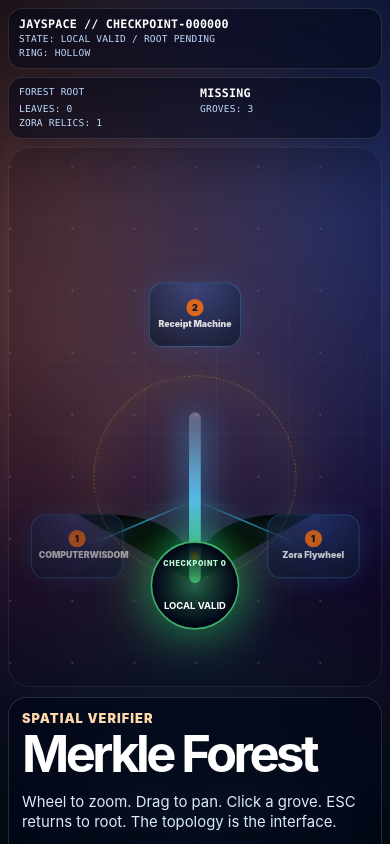
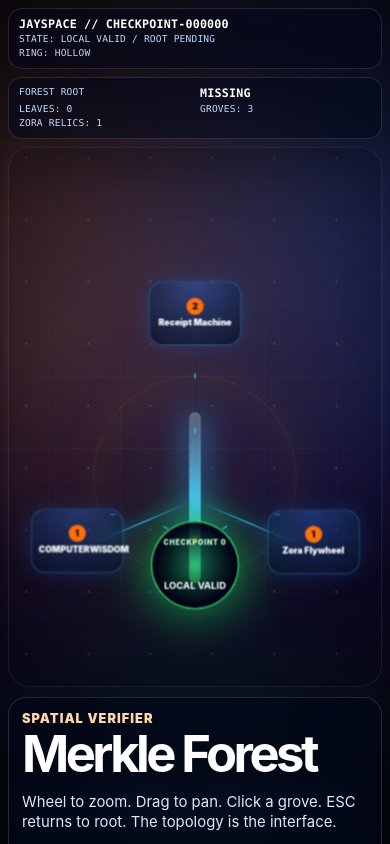
Before and after one commit to jsonwisdom/jay-zora-portal, a React (Vite) app in the folder frontend/: page / in a window 390 px wide. Shown: the top 844 px of the page. Built offline with nearby package versions, Linux system fonts and the light colour scheme.

Commit message:
Polish observatory motion and depth

```diff
--- a/frontend/src/styles.css
+++ b/frontend/src/styles.css
@@ -33,8 +33,8 @@ button, a { font: inherit; }
     radial-gradient(circle, rgba(255,255,255,.65) 1px, transparent 1px),
     radial-gradient(circle, rgba(255,255,255,.25) 1px, transparent 1px);
   background-size: 62px 62px, 137px 137px;
-  opacity: .32;
-  animation: drift 38s linear infinite;
+  opacity: .30;
+  animation: driftStars 96s linear infinite;
 }
 .nebula {
   background:
@@ -42,7 +42,7 @@ button, a { font: inherit; }
     radial-gradient(circle at 82% 30%, rgba(37, 99, 235, .28), transparent 22rem),
     radial-gradient(circle at 50% 50%, rgba(168, 85, 247, .18), transparent 28rem);
   filter: blur(8px);
-  animation: breathe 7s ease-in-out infinite alternate;
+  animation: breathe 15s ease-in-out infinite alternate, driftNebula 180s linear infinite;
 }
 .dust {
   background-image:
@@ -50,14 +50,22 @@ button, a { font: inherit; }
     linear-gradient(90deg, rgba(255,255,255,.035) 1px, transparent 1px);
   background-size: 72px 72px;
   mask-image: radial-gradient(circle at center, black, transparent 78%);
+  animation: driftDust 42s linear infinite;
+}
+.vignette {
+  background: radial-gradient(circle at center, transparent 34%, rgba(0,0,0,.26) 68%, rgba(0,0,0,.58));
+  mix-blend-mode: multiply;
 }
 
-@keyframes drift { from { transform: translate3d(0,0,0); } to { transform: translate3d(-140px, 80px,0); } }
-@keyframes breathe { from { opacity: .55; transform: scale(1); } to { opacity: .9; transform: scale(1.05); } }
+@keyframes driftStars { from { transform: translate3d(0,0,0); } to { transform: translate3d(-80px, 46px,0); } }
+@keyframes driftDust { from { transform: translate3d(0,0,0); } to { transform: translate3d(-180px, 120px,0); } }
+@keyframes driftNebula { from { transform: translate3d(0,0,0); } to { transform: translate3d(32px, -24px,0); } }
+@keyframes breathe { from { opacity: .50; scale: 1; } to { opacity: .86; scale: 1.04; } }
 @keyframes pulse { 0%,100% { transform: translateX(-50%) scale(1); box-shadow: 0 0 34px rgba(34,197,94,.65); } 50% { transform: translateX(-50%) scale(1.07); box-shadow: 0 0 78px rgba(34,197,94,.95); } }
 @keyframes climb { from { transform: translate(-50%, 150px); opacity: .1; } 40% { opacity: 1; } to { transform: translate(-50%, -260px); opacity: .15; } }
 @keyframes rotate { from { transform: translate(-50%, -50%) rotate(0deg); } to { transform: translate(-50%, -50%) rotate(360deg); } }
-@keyframes flicker { 0%,100% { opacity: .82; } 50% { opacity: 1; } 66% { opacity: .55; } }
+@keyframes driftFloat { 0%,100% { translate: -50% -50%; } 50% { translate: -50% calc(-50% - 7px); } }
+@keyframes flowDash { from { stroke-dashoffset: 0; } to { stroke-dashoffset: -24; } }
 
 .hud {
   position: fixed;
@@ -107,6 +115,17 @@ button, a { font: inherit; }
   transform-origin: center 58%;
   translate: -50% -50%;
   transition: transform .24s ease;
+  filter: saturate(1.08) contrast(1.05);
+}
+.flow-svg { position: absolute; inset: 0; z-index: 2; overflow: visible; }
+.flow-path {
+  fill: none;
+  stroke: rgba(56, 189, 248, .84);
+  stroke-width: .42;
+  stroke-linecap: round;
+  stroke-dasharray: 1.2 14;
+  filter: drop-shadow(0 0 5px rgba(56,189,248,.92));
+  animation: flowDash 3.8s linear infinite;
 }
 
 .trunk {
@@ -135,7 +154,7 @@ button, a { font: inherit; }
 .root-node {
   position: absolute;
   left: 50%;
-  bottom: 7%;
+  bottom: 16%;
   transform: translateX(-50%);
   z-index: 3;
   display: grid;
@@ -156,7 +175,7 @@ button, a { font: inherit; }
 .replay-dot {
   position: absolute;
   left: 50%;
-  bottom: 20%;
+  bottom: 27%;
   width: 13px;
   height: 13px;
   border-radius: 999px;
@@ -171,27 +190,29 @@ button, a { font: inherit; }
   width: 440px;
   height: 440px;
   border-radius: 999px;
-  border: 1px dashed rgba(250,204,21,.45);
+  border: 1px dashed rgba(250,204,21,.38);
+  opacity: .68;
   box-shadow: inset 0 0 60px rgba(250,204,21,.08), 0 0 80px rgba(250,204,21,.08);
-  animation: rotate 26s linear infinite;
+  animation: rotate 72s linear infinite;
 }
-.witness-ring.warn { border-style: dashed; border-color: rgba(250,204,21,.55); }
-.witness-ring.valid { border-style: solid; border-color: rgba(250,204,21,.95); box-shadow: 0 0 70px rgba(250,204,21,.4); }
+.witness-ring.warn { border-style: dashed; border-color: rgba(250,204,21,.52); }
+.witness-ring.valid { border-style: solid; border-color: rgba(250,204,21,.88); box-shadow: 0 0 70px rgba(250,204,21,.34); }
 
 .grove-node {
   position: absolute;
   z-index: 4;
   width: 165px;
   min-height: 112px;
-  transform: translate(-50%, -50%);
+  transform: translate(0, 0);
   border: 1px solid rgba(56,189,248,.42);
   border-radius: 26px;
   padding: 15px;
   color: white;
-  background: radial-gradient(circle at top, rgba(59,130,246,.32), rgba(15,23,42,.9));
+  background: radial-gradient(circle at top, rgba(59,130,246,.32), rgba(15,23,42,.78));
   box-shadow: 0 0 34px rgba(59,130,246,.22);
   cursor: pointer;
-  animation: flicker 5s ease-in-out infinite;
+  backdrop-filter: blur(10px);
+  animation: driftFloat 6.8s ease-in-out infinite;
 }
 .grove-node span {
   display: inline-grid;
@@ -208,7 +229,7 @@ button, a { font: inherit; }
 .grove-node.selected, .grove-node:hover {
   border-color: rgba(251,146,60,.9);
   box-shadow: 0 0 60px rgba(251,146,60,.55);
-  background: radial-gradient(circle at top, rgba(251,146,60,.42), rgba(15,23,42,.94));
+  background: radial-gradient(circle at top, rgba(251,146,60,.42), rgba(15,23,42,.88));
 }
 
 .leaf-inspector {
@@ -323,10 +344,10 @@ button, a { font: inherit; }
   }
   .trunk { width: 15px; height: 42%; bottom: 22%; }
   .trunk::before, .trunk::after { width: 145px; }
-  .root-node { width: 108px; height: 108px; bottom: 11%; }
+  .root-node { width: 108px; height: 108px; bottom: 16%; }
   .root-node span { font-size: .54rem; }
   .root-node strong { font-size: .72rem; }
-  .replay-dot { width: 10px; height: 10px; bottom: 25%; }
+  .replay-dot { width: 10px; height: 10px; bottom: 29%; }
   .witness-ring { width: 260px; height: 260px; top: 52%; }
   .grove-node {
     width: 118px;
```
